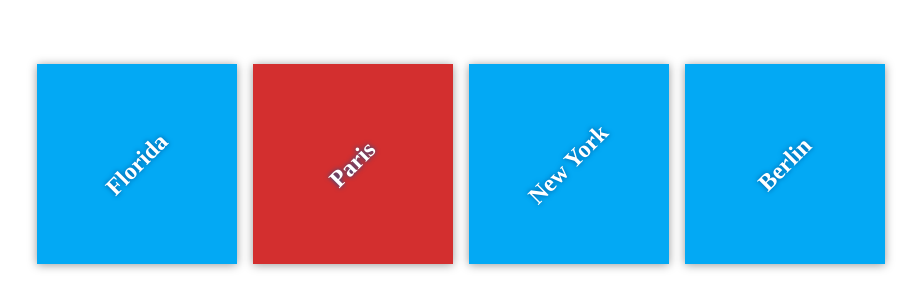
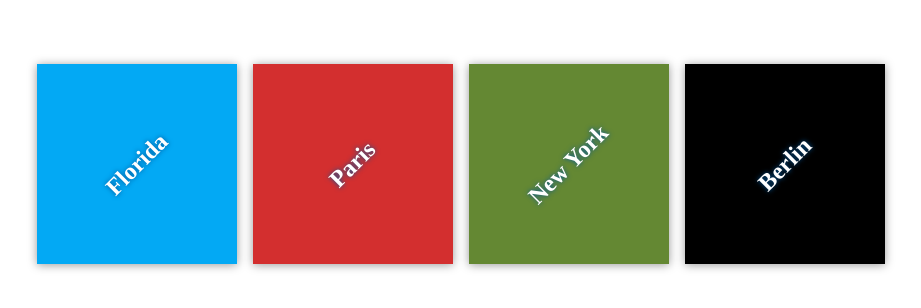
Before and after one commit to i-mw/my-travel-plans, a plain HTML site: page index.html in a window 1280 px wide. Shown: the part 236-544 px from the top of the page, without its empty margins (179-1100 px from the left). Drawn offline with Linux system fonts and the light colour scheme.

Commit message:
Style destinations

```diff
--- a/css/app.css
+++ b/css/app.css
@@ -53,3 +53,11 @@ h2 {
 #paris {
     background-color: #d32f2f;
 }
+
+#newyork {
+		background-color: #648833;
+}
+
+#berlin {
+		background-color: #000;
+}
--- a/index.html
+++ b/index.html
@@ -22,7 +22,7 @@
 					<h2>New York</h2>
 				</div>
 
-				<div class="destination" id="newyork">
+				<div class="destination" id="berlin">
 					<h2>Berlin</h2>
 				</div>
 			</div>
```
